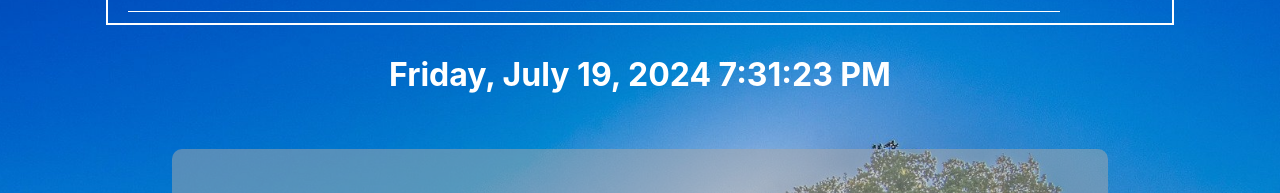
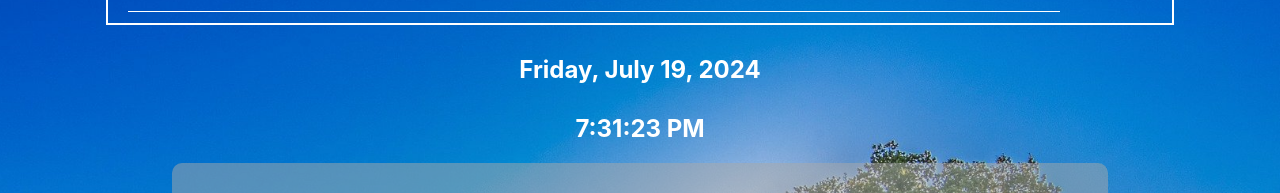
Before and after one commit to Eng1Mahmoud/Weather, a React (Create React App) app: page / in a window 1280 px wide. Shown: the part 169-362 px from the top of the page. Built offline with nearby package versions, Linux system fonts and the light colour scheme; no server answers.

Commit message:
change some style and functnality

```diff
--- a/src/App.js
+++ b/src/App.js
@@ -1,10 +1,22 @@
-import React from "react";
+import React, { useEffect } from "react";
 import Weather from "./components/weather/Weather";
 import { i18nInit } from "./helper/i18next";
 import { ChangeLang } from "./components/ChangeLang";
 import { WeatherContext } from "./context/context";
+import { getCurrentLocation } from "./helper/getlocation";
+
 function App() {
   const [lang, setLang] = React.useState("en");
+  const [location, setLocation] = React.useState({ lat: 0, lon: 0 });
+  // get location
+  useEffect(() => {
+    const getLocation = async () => {
+      const position = await getCurrentLocation();
+      console.log(position);
+      setLocation(position);
+    };
+    getLocation();
+  }, []);
   // handle language change
   const changeLang = (lang) => {
     setLang(lang);
@@ -13,7 +25,7 @@ function App() {
   i18nInit();
   return (
     <div className="App">
-      <WeatherContext.Provider value={{ lang, changeLang }}>
+      <WeatherContext.Provider value={{ lang, changeLang, location }}>
         <ChangeLang />
         <Weather />
       </WeatherContext.Provider>
--- a/src/components/ChangeLang.jsx
+++ b/src/components/ChangeLang.jsx
@@ -39,6 +39,7 @@ export const ChangeLang = () => {
       }}
     >
       <select
+        defaultValue={i18next.language}
         style={{
           width: "100px",
           padding: "10px",
--- a/src/components/weather/DateDisplay.js
+++ b/src/components/weather/DateDisplay.js
@@ -13,7 +13,12 @@ const DateDisplay = () => {
     return () => clearInterval(interval);
   }, [lang]);
 
-  return <h1 className="date">{date.formatted}</h1>;
+  return (
+    <div>
+      <h2 className="date">{date.formattedDate}</h2>
+      <h2 className="date">{date.formattedTime}</h2>
+    </div>
+  );
 };
 
 export default DateDisplay;
--- a/src/components/weather/Weather.js
+++ b/src/components/weather/Weather.js
@@ -8,6 +8,7 @@ import WeatherResult from "./WeatherResult";
 function Weather() {
   const [city, setCity] = useState("");
   const { data, background, notFound } = useFetchWeather(city);
+  console.log(data);
 
   const handleCityChange = (event) => {
     setCity(event.target.value);
--- a/src/components/weather/WeatherResult.js
+++ b/src/components/weather/WeatherResult.js
@@ -1,6 +1,7 @@
 import React from "react";
 
 const WeatherResult = ({ data }) => {
+  console.log(data);
   return (
     <div className="result">
       <div className="content">
--- a/src/components/weather/helpers.js
+++ b/src/components/weather/helpers.js
@@ -4,8 +4,11 @@ import "dayjs/locale/en";
 
 export const updateDate = (lang = "en") => {
   const now = dayjs().locale(lang);
+  const formattedDate = now.format("dddd, MMMM D, YYYY");
+  const formattedTime = now.format("h:mm:ss A");
   return {
-    formatted: now.format("dddd, MMMM D, YYYY h:mm:ss A"),
+    formattedDate,
+    formattedTime,
   };
 };
 
@@ -14,23 +17,3 @@ export const weatherBackground = {
   Clouds: "cloud",
   Rain: "rain",
 };
-
-export const getCurrentLocation = () => {
-  return new Promise((resolve, reject) => {
-    if (!navigator.geolocation) {
-      reject(new Error("Geolocation is not supported by your browser"));
-    } else {
-      navigator.geolocation.getCurrentPosition(
-        (position) => {
-          resolve({
-            lat: position.coords.latitude,
-            lon: position.coords.longitude,
-          });
-        },
-        (error) => {
-          reject(error);
-        },
-      );
-    }
-  });
-};
--- a/src/components/weather/useFetchWeather.js
+++ b/src/components/weather/useFetchWeather.js
@@ -1,6 +1,6 @@
 import { useState, useEffect } from "react";
 import axios from "axios";
-import { getCurrentLocation, weatherBackground } from "./helpers";
+import { weatherBackground } from "./helpers";
 import { useContext } from "react";
 import { WeatherContext } from "../../context/context";
 const api = {
@@ -9,15 +9,14 @@ const api = {
 };
 
 export const useFetchWeather = (city) => {
-  const { lang } = useContext(WeatherContext);
+  const { lang, location } = useContext(WeatherContext);
+  console.log(location);
   const [data, setData] = useState({});
   const [background, setBackground] = useState("");
   const [notFound, setNotFound] = useState(false);
-
   useEffect(() => {
     const fetchData = async () => {
       try {
-        const location = await getCurrentLocation();
         const res = await axios.get(
           `${api.apiBase}weather?lat=${location.lat}&lon=${location.lon}&q=${city}&appid=${api.key}&lang=${lang}`,
         );
@@ -37,7 +36,7 @@ export const useFetchWeather = (city) => {
     };
 
     fetchData();
-  }, [city, lang]);
+  }, [city, lang, location.lat, location.lon]);
 
   return { data, background, notFound };
 };
--- /dev/null
+++ b/src/helper/getlocation.js
@@ -0,0 +1,19 @@
+export const getCurrentLocation = () => {
+  return new Promise((resolve, reject) => {
+    if (!navigator.geolocation) {
+      reject(new Error("Geolocation is not supported by your browser"));
+    } else {
+      navigator.geolocation.getCurrentPosition(
+        (position) => {
+          resolve({
+            lat: position.coords.latitude,
+            lon: position.coords.longitude,
+          });
+        },
+        (error) => {
+          reject(error);
+        },
+      );
+    }
+  });
+};
```
